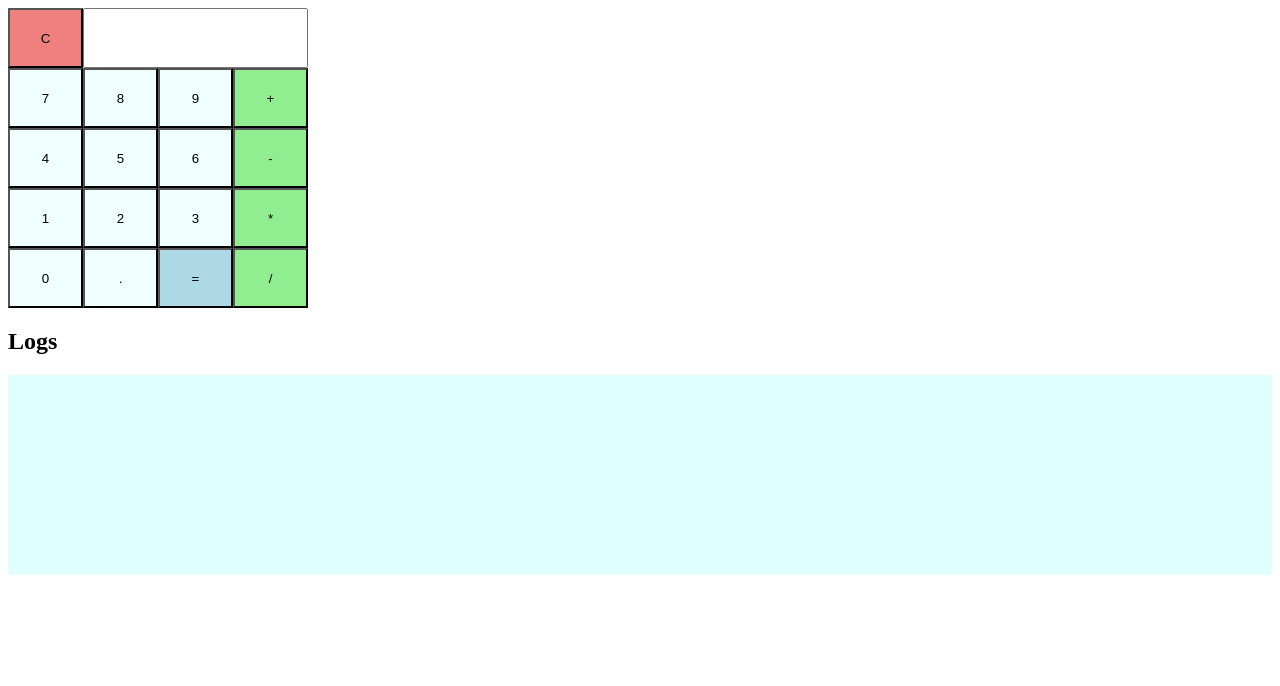
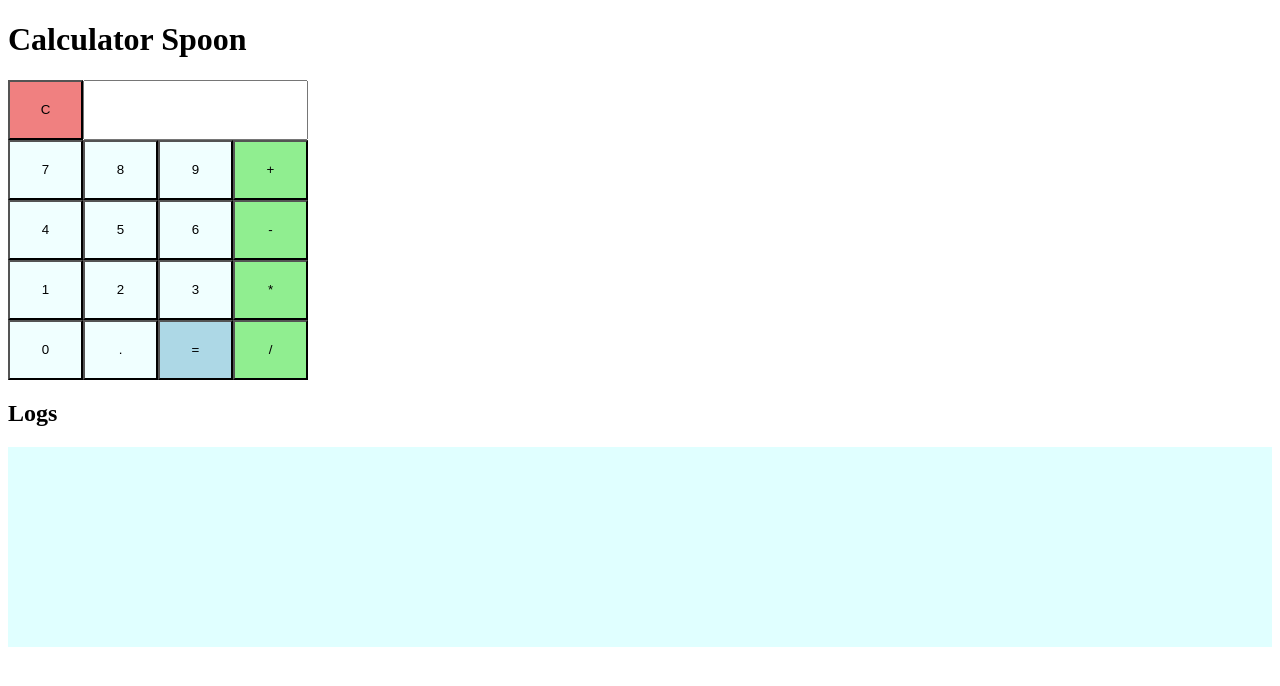
Before and after one commit to lmachens/calculator-spoon, a website: page index.html in a window 1280 px wide. Drawn offline with nearby package versions, Linux system fonts and the light colour scheme; files that its build step writes are made by us from their sources.

Commit message:
Add title (#11)

```diff
--- a/index.html
+++ b/index.html
@@ -7,6 +7,7 @@
     <link rel="stylesheet" href="dist/styles.css" />
   </head>
   <body>
+    <h1>Calculator Spoon</h1>
     <div class="calculator">
       <button class="btn calculator__clear">C</button>
       <input type="text" class="calculator__output" />
```
